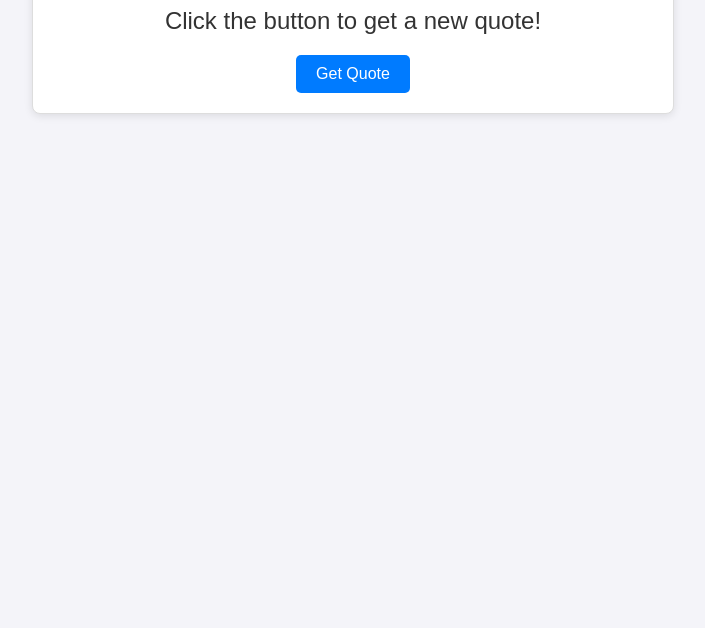
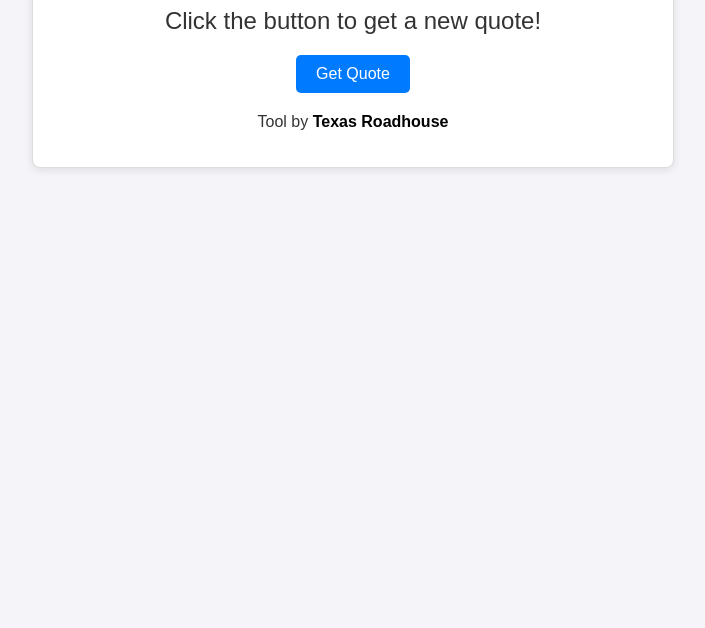
Before and after one commit to riazkhosa/random-qoutes-generater, a plain HTML site: page index.html in a window 1280 px wide. Shown: the part 172-800 px from the top of the page, without its empty margins (287-992 px from the left). Drawn offline with Linux system fonts and the light colour scheme.

Commit message:
Update index.html

```diff
--- a/index.html
+++ b/index.html
@@ -42,6 +42,9 @@
     button:hover {
       background-color: #0056b3;
     }
+    p {
+      margin-top: 20px;
+    }
   </style>
 </head>
 <body>
@@ -50,6 +53,13 @@
     <p id="quote">Click the button to get a new quote!</p>
     <p id="author"></p>
     <button onclick="generateQuote()">Get Quote</button>
+
+    <!-- Backlink under the button -->
+    <p style="text-align: center;">
+      Tool by <a href="https://menufortexasroadhousewithprices.com" target="_blank" style="text-decoration: none; color: #000; font-weight: bold;">
+        Texas Roadhouse
+      </a>
+    </p>
   </div>
 
   <script src="script.js"></script>
```
